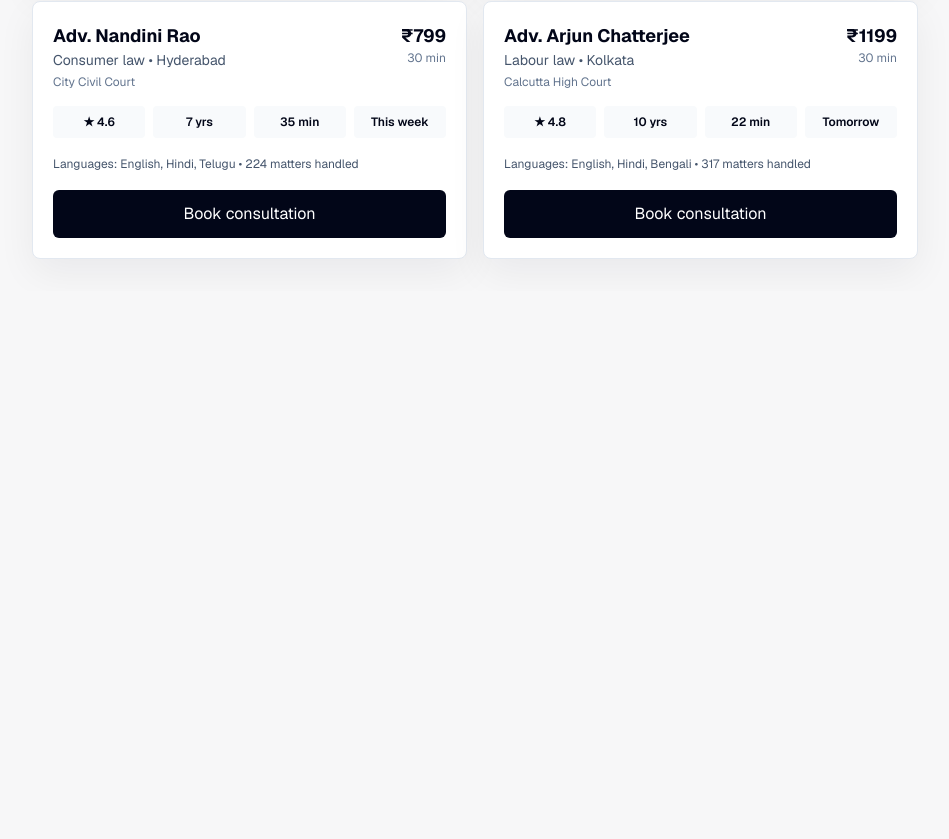
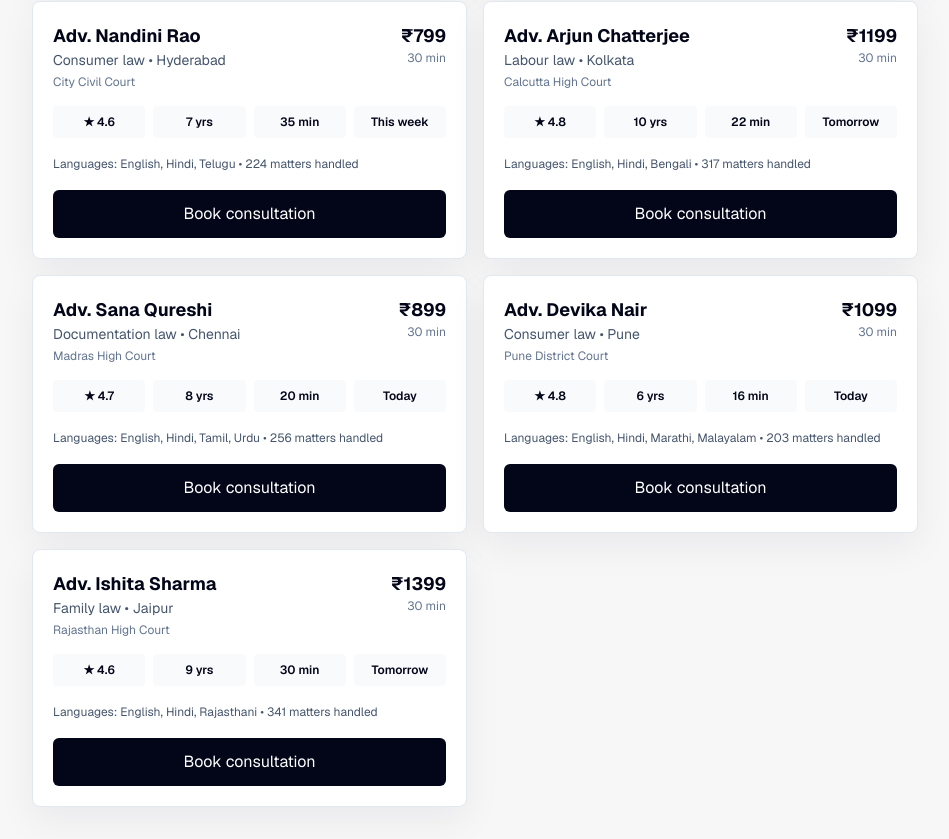
Before and after one commit to farzeenilyaszargar/Caseway, a Next.js app: page /lawyers in a window 1280 px wide. Shown: the part 838-1677 px from the top of the page, without its empty margins (330-1279 px from the left). Before the commit the page ends 1129 px from the top, so only its background shows below. Built offline with nearby package versions, Linux system fonts and the light colour scheme.

Commit message:
Polish two-mode chat and lawyer flow

```diff
--- a/app/assistant/page.tsx
+++ b/app/assistant/page.tsx
@@ -84,6 +84,13 @@ export default function AssistantPage() {
   const [urgentOnly, setUrgentOnly] = useState(false);
   const [filteredLawyers, setFilteredLawyers] = useState<Lawyer[]>(fallbackLawyers);
   const [lawyerStatus, setLawyerStatus] = useState("Listings ready");
+  const [selectedLawyerId, setSelectedLawyerId] = useState<number | null>(null);
+  const [reviewRequest, setReviewRequest] = useState<{
+    lawyerName: string;
+    consultationId: string;
+    paymentId: string;
+    status: string;
+  } | null>(null);
 
   const activeWorkflow = useMemo(
     () => agentTurn?.workflow || workflows.find((workflow) => workflow.id === selectedWorkflowId),
@@ -245,12 +252,61 @@ export default function AssistantPage() {
     void sendMessage();
   }
 
+  async function requestReview(lawyer: Lawyer) {
+    setSelectedLawyerId(lawyer.id);
+    setReviewRequest(null);
+    setLawyerStatus("Creating review request");
+
+    try {
+      const consultationResponse = await fetch("/api/consultations", {
+        method: "POST",
+        headers: { "Content-Type": "application/json" },
+        body: JSON.stringify({
+          lawyerId: lawyer.id,
+          issueSummary: agentTurn?.draftPacket
+            ? `${agentTurn.draftPacket.title} review requested.`
+            : `${lawyer.specialty} legal review requested from lawyer finder.`,
+          preferredSlot: lawyer.availability,
+          contactMode: "video",
+        }),
+      });
+      const consultation = (await consultationResponse.json()) as { id?: string; error?: string };
+      if (!consultationResponse.ok || !consultation.id) {
+        throw new Error(consultation.error || "Consultation failed.");
+      }
+
+      const paymentResponse = await fetch("/api/payments", {
+        method: "POST",
+        headers: { "Content-Type": "application/json" },
+        body: JSON.stringify({
+          consultationId: consultation.id,
+          amount: lawyer.price,
+          method: "upi",
+        }),
+      });
+      const payment = (await paymentResponse.json()) as { id?: string; status?: string };
+      if (!paymentResponse.ok || !payment.id || !payment.status) {
+        throw new Error("Payment order failed.");
+      }
+
+      setReviewRequest({
+        lawyerName: lawyer.name,
+        consultationId: consultation.id,
+        paymentId: payment.id,
+        status: payment.status,
+      });
+      setLawyerStatus("Review request ready");
+    } catch {
+      setLawyerStatus("Request failed");
+    }
+  }
+
   return (
     <AppShell>
       <section className="mx-auto flex min-h-[calc(100vh-65px)] max-w-7xl flex-col px-4 py-4 sm:px-6 lg:px-8">
         <div className="mx-auto grid w-full max-w-md grid-cols-2 rounded-xl border border-slate-200 bg-white p-1 shadow-sm">
           {[
-            ["agent", "AI Agent"],
+            ["agent", "AI Law Agent"],
             ["lawyers", "Find Lawyers"],
           ].map(([value, label]) => (
             <button
@@ -500,9 +556,24 @@ export default function AssistantPage() {
                     <span className="rounded-full bg-slate-100 px-2.5 py-1">{lawyer.experience} yrs</span>
                     <span className="rounded-full bg-slate-100 px-2.5 py-1">{lawyer.availability}</span>
                   </div>
-                  <button className="mt-4 w-full rounded-xl bg-slate-950 px-4 py-3 text-sm font-semibold text-white">
-                    Request review
+                  <p className="mt-3 text-xs leading-5 text-slate-500">
+                    {lawyer.languages.join(", ")} · {lawyer.response} response · {lawyer.matters} matters
+                  </p>
+                  <button
+                    onClick={() => void requestReview(lawyer)}
+                    className={`mt-4 w-full rounded-xl px-4 py-3 text-sm font-semibold text-white ${
+                      selectedLawyerId === lawyer.id ? "bg-[#10a37f]" : "bg-slate-950 hover:bg-slate-800"
+                    }`}
+                  >
+                    {selectedLawyerId === lawyer.id ? "Review requested" : "Request review"}
                   </button>
+                  {selectedLawyerId === lawyer.id && reviewRequest ? (
+                    <div className="mt-3 rounded-xl border border-emerald-200 bg-emerald-50 p-3 text-xs leading-5 text-emerald-950">
+                      <p className="font-semibold">{reviewRequest.lawyerName} is selected.</p>
+                      <p>Consultation: {reviewRequest.consultationId}</p>
+                      <p>Payment order: {reviewRequest.status} · {reviewRequest.paymentId}</p>
+                    </div>
+                  ) : null}
                 </article>
               ))}
             </div>
--- a/app/data.ts
+++ b/app/data.ts
@@ -98,6 +98,62 @@ export const lawyers: Lawyer[] = [
     availability: "Tomorrow",
     matters: 317,
   },
+  {
+    id: 7,
+    name: "Adv. Sana Qureshi",
+    city: "Chennai",
+    court: "Madras High Court",
+    specialty: "Documentation",
+    price: 899,
+    rating: 4.7,
+    experience: 8,
+    languages: ["English", "Hindi", "Tamil", "Urdu"],
+    response: "20 min",
+    availability: "Today",
+    matters: 256,
+  },
+  {
+    id: 8,
+    name: "Adv. Devika Nair",
+    city: "Pune",
+    court: "Pune District Court",
+    specialty: "Consumer",
+    price: 1099,
+    rating: 4.8,
+    experience: 6,
+    languages: ["English", "Hindi", "Marathi", "Malayalam"],
+    response: "16 min",
+    availability: "Today",
+    matters: 203,
+  },
+  {
+    id: 9,
+    name: "Adv. Vikram Desai",
+    city: "Ahmedabad",
+    court: "Gujarat High Court",
+    specialty: "Tax",
+    price: 2199,
+    rating: 4.9,
+    experience: 16,
+    languages: ["English", "Hindi", "Gujarati"],
+    response: "28 min",
+    availability: "This week",
+    matters: 584,
+  },
+  {
+    id: 10,
+    name: "Adv. Ishita Sharma",
+    city: "Jaipur",
+    court: "Rajasthan High Court",
+    specialty: "Family",
+    price: 1399,
+    rating: 4.6,
+    experience: 9,
+    languages: ["English", "Hindi", "Rajasthani"],
+    response: "30 min",
+    availability: "Tomorrow",
+    matters: 341,
+  },
 ];
 
 export const prompts = [
@@ -134,8 +190,20 @@ export const services = [
   },
 ];
 
-export const categories = ["All", "Property", "Criminal", "Family", "Tax", "Consumer", "Labour"];
-export const cities = ["All cities", "Bengaluru", "Delhi", "Mumbai", "Gurugram", "Hyderabad", "Kolkata"];
+export const categories = ["All", "Property", "Criminal", "Family", "Tax", "Consumer", "Labour", "Documentation"];
+export const cities = [
+  "All cities",
+  "Bengaluru",
+  "Delhi",
+  "Mumbai",
+  "Gurugram",
+  "Hyderabad",
+  "Kolkata",
+  "Chennai",
+  "Pune",
+  "Ahmedabad",
+  "Jaipur",
+];
 
 export const intakeQuestions = [
   {
```
